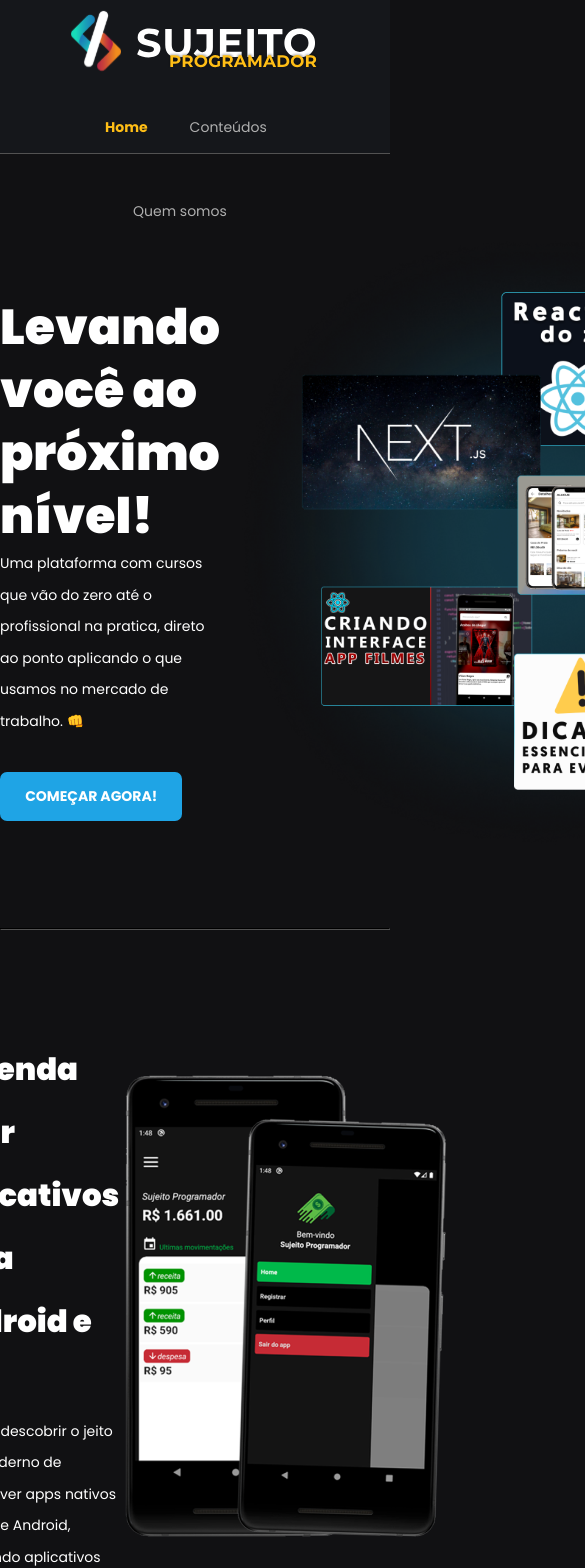
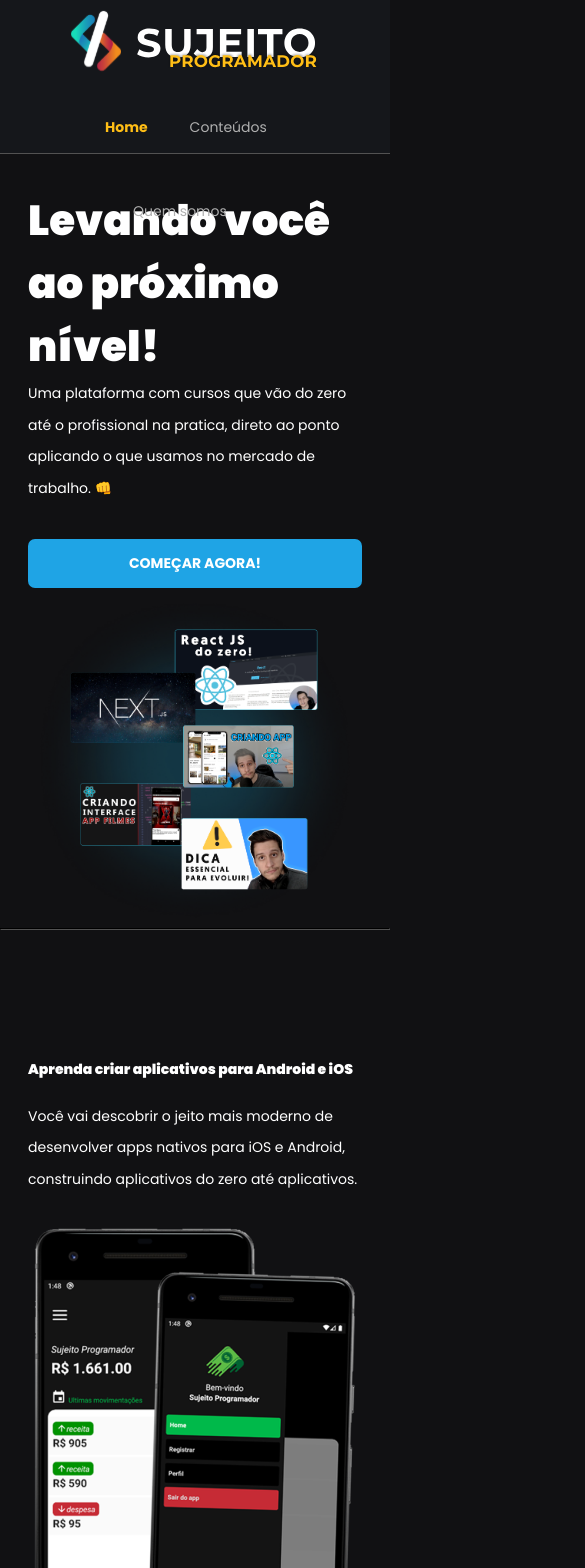
Before and after one commit to claudioaricci/CMS, a Next.js app: page / in a window 390 px wide. Shown: the top 1568 px of the page, 585 px wide, since content can reach past the window. Built offline with nearby package versions, Linux system fonts and the light colour scheme.

Commit message:
feat: Adicionando responsividade

```diff
--- a/src/styles/home.module.scss
+++ b/src/styles/home.module.scss
@@ -123,3 +123,81 @@
   }
 
 }
+
+@media(max-width: 1095px) {
+  .container {
+    .containerHeader {
+      padding: 0 2rem;
+
+      button {
+        display: block;
+      }
+    }
+
+    img {
+      max-width: 600px;
+    }
+
+    div {
+      h1 {
+        font-size: 3rem;
+      }
+
+      h2 {
+        font-size: 2.3rem;
+
+        span {
+          font-size: 2.3rem;
+        }
+      }
+    }
+
+    .sectionContent,
+    .nextLevelFooter {
+      padding: 0 2rem;
+    }
+  }
+}
+
+@media(max-width: 950px) {
+  .container {
+    .containerHeader {
+      flex-direction: column;
+
+      button {
+        width: 100%;
+        display: flex;
+        justify-content: center;
+        align-items: center;
+      }
+    }
+
+    img {
+      max-width: 100%;
+    }
+
+    div {
+      h1 {
+        font-size: 3rem;
+      }
+
+      h2 {
+        font-size: 1rem;
+
+        span {
+          font-size: 2.3rem;
+        }
+      }
+    }
+
+    .sectionContent  {
+      flex-direction: column;
+      img{
+        margin-top: 2rem;
+        max-width: 100%;
+      }
+
+    }
+    .nextLevelFooter{}
+  }
+}
```
